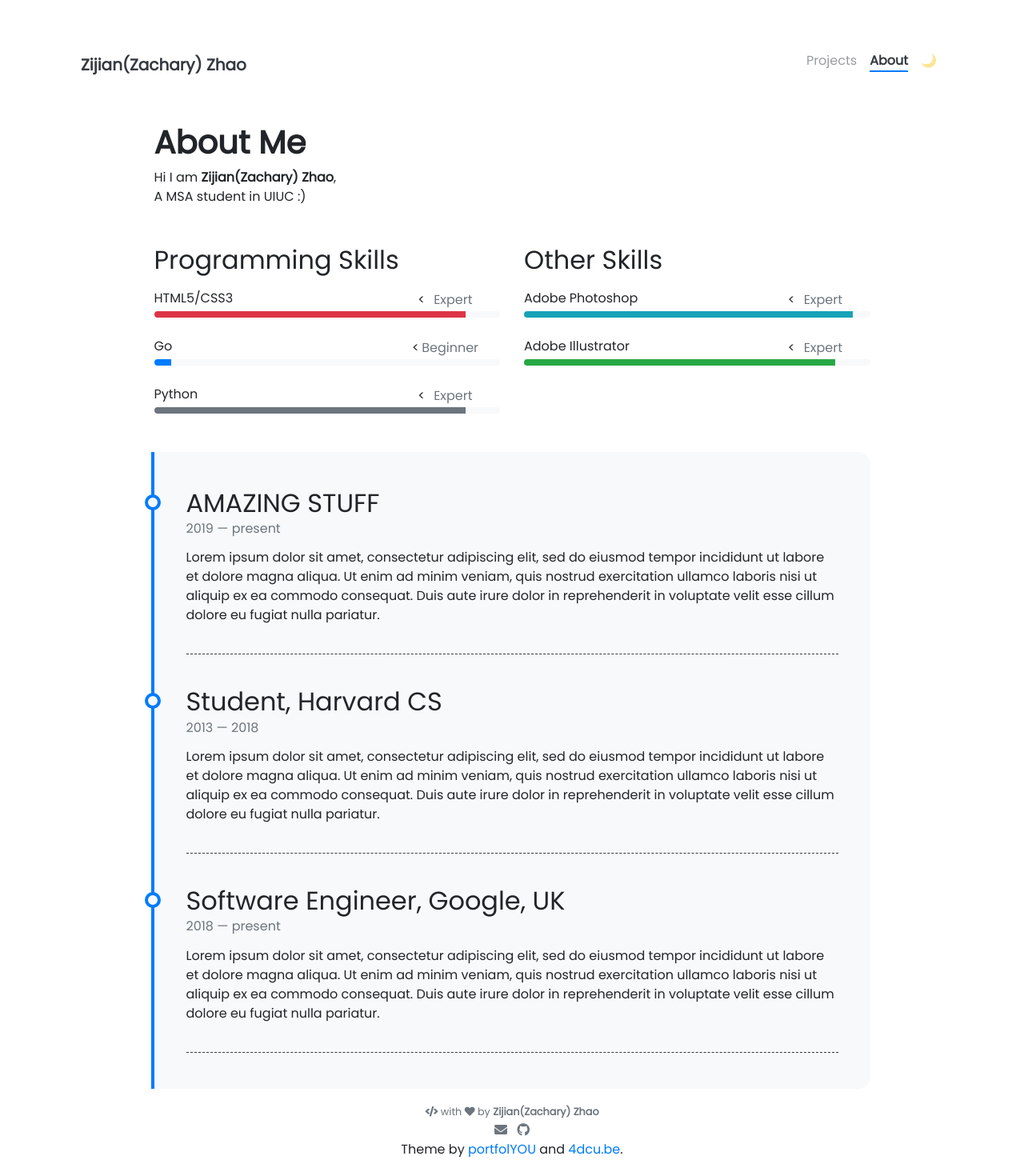
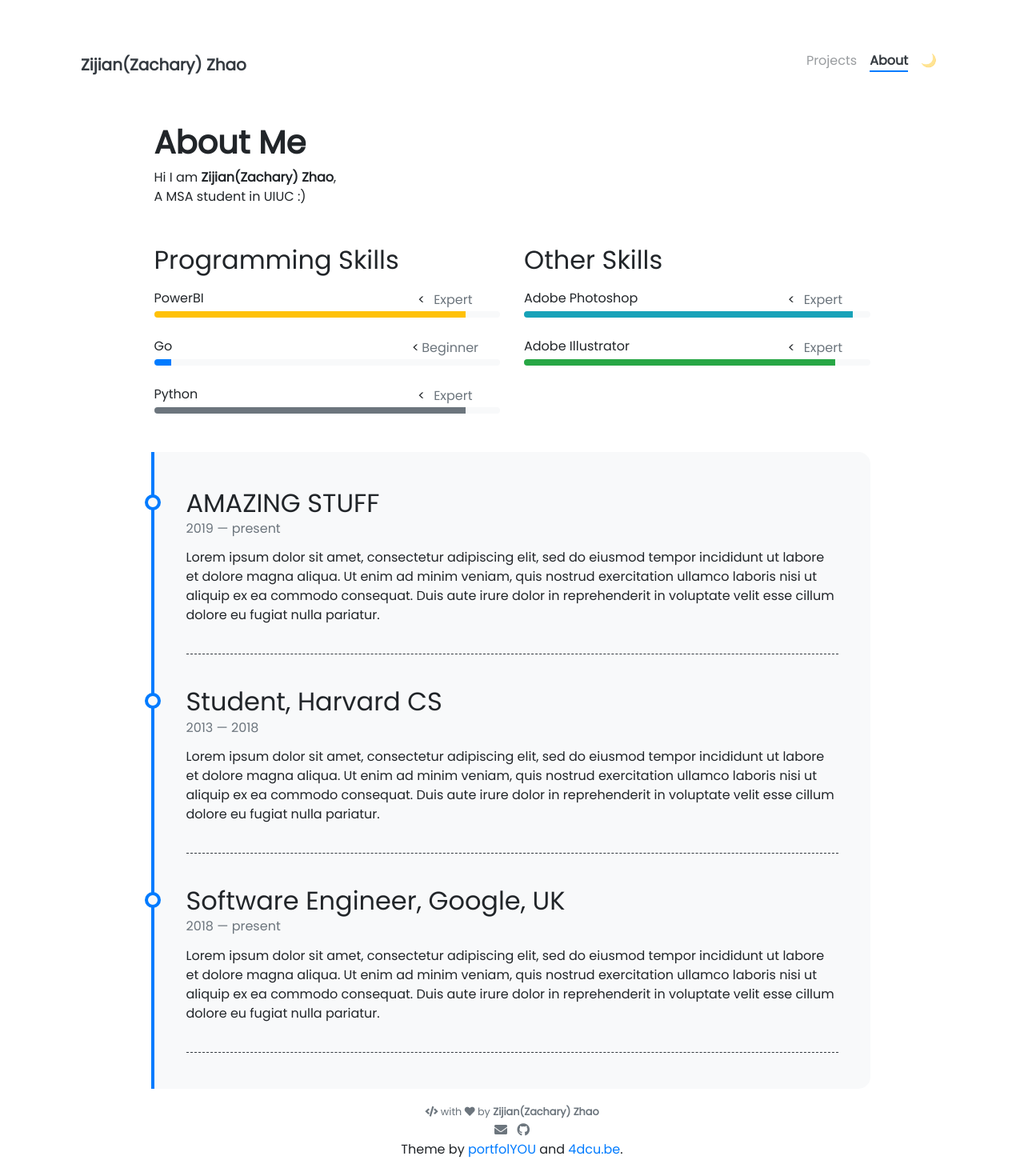
Before and after one commit to zachhh112/zachhh112.github.io, a Jekyll site: the page built from pages/about.md, in a window 1280 px wide. Shown: the whole page at 80% size. Built offline with Jekyll 4.4.1, drawn with Linux system fonts in a browser that asks for light colours; nearby versions of some CDN libraries.

Commit message:
Update programming-skills.yml

```diff
--- a/_data/programming-skills.yml
+++ b/_data/programming-skills.yml
@@ -1,7 +1,7 @@
-- name: HTML5/CSS3
+- name: PowerBI
   percentage: 90
   level: Expert
-  color: danger
+  color: warning
 
 - name: Go
   percentage: 5
```
